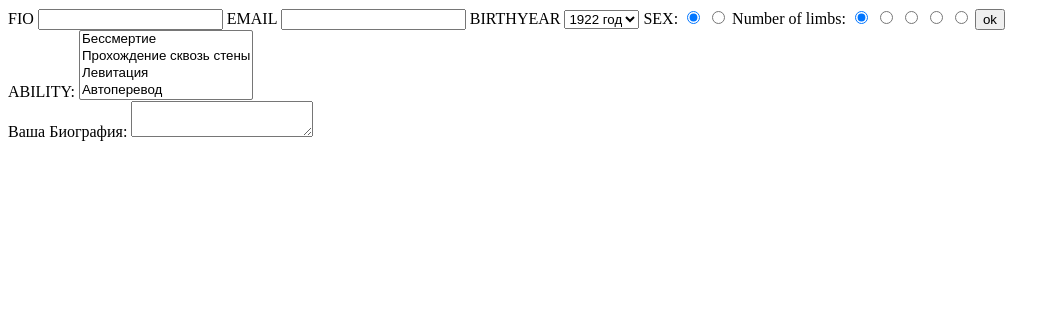
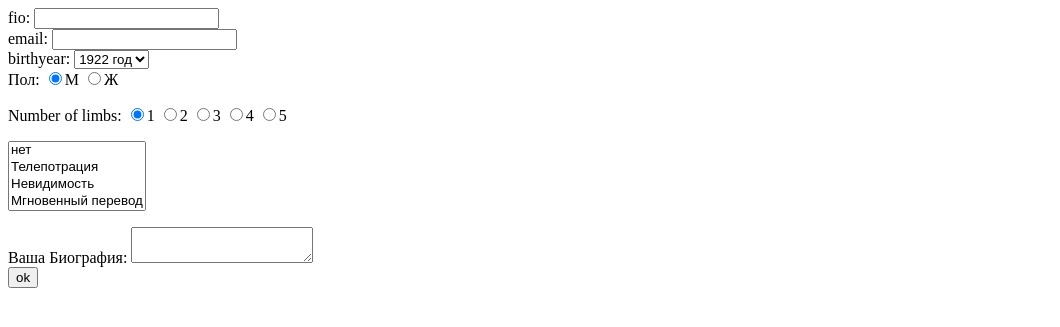
Before and after one commit to PuzyrjovMaxim/zad3, a PHP site: page / in a window 1280 px wide. Shown: the top 327 px of the page, without its empty margins (0-1060 px from the left). Run offline with PHP 8.4, Linux system fonts and the light colour scheme.

Commit message:
Update form.php

```diff
--- a/form.php
+++ b/form.php
@@ -1,9 +1,14 @@
 <form action="" method="POST">
-  <label>FIO</label>
+  <div>
+  <label>fio:</label>
   <input name="fio" />
-  <label>EMAIL</label>
+  </div>
+  <div>
+  <label>email:</label>
   <input name="email" type="email" class = "email">
-  <label>BIRTHYEAR</label>
+  </div>
+  <div>
+  <label>birthyear:</label>
   <select name="year">
     <?php
     for ($i = 1922; $i <= 2022; $i++) {
@@ -11,26 +16,35 @@
     }
     ?>
   </select>
-  <label>SEX: </label>
-  <input type="radio" name="sex" checked="checked" value="1">
-  <input type="radio" name="sex" value="2">
+  </div>
+  <div>
+  <label>Пол: </label>
+  <span><input type="radio" name="sex" checked="checked" value="0">М</span>
+  <span><input type="radio" name="sex" value="1">Ж</span>
+  </div>
+  <p></p>
+  <div>
   <label>Number of limbs: </label>
-  <input type="radio" name="limbs" checked="checked" value="1">
-  <input type="radio" name="limbs" value="2">
-  <input type="radio" name="limbs" value="3">
-  <input type="radio" name="limbs" value="4">
-  <input type="radio" name="limbs" value="5">
-  <input type="submit" value="ok" />
+  <span><input type="radio" name="limbs" checked="checked" value="1">1</span>
+  <span><input type="radio" name="limbs" value="2">2</span>
+  <span><input type="radio" name="limbs" value="3">3</span>
+  <span><input type="radio" name="limbs" value="4">4</span>
+  <span><input type="radio" name="limbs" value="5">5</span>
+  </div>
+  <p></p>
   <div>
-  <label>ABILITY: </label>
-  <select name="ability" multiple="multiple">
-    <option value="0">Бессмертие</option>
-    <option value="1">Прохождение сквозь стены</option>
-    <option value="2">Левитация</option>
-    <option value="3">Автоперевод</option>
+  <select name="ability[]" multiple="multiply">
+    <option select="selected" value="1">нет</option>
+    <option value="2">Телепотрация</option>
+    <option value="3">Невидимость</option>
+    <option value="4">Мгновенный перевод</option>
+    <option value="5">полет</option>
   </select>
   </div>
+  <p></p>
+  <div>
   <label>Ваша Биография: </label>
   <textarea name="biography"></textarea>
-
+  </div>
+  <input type="submit" value="ok" />
 </form>
```
